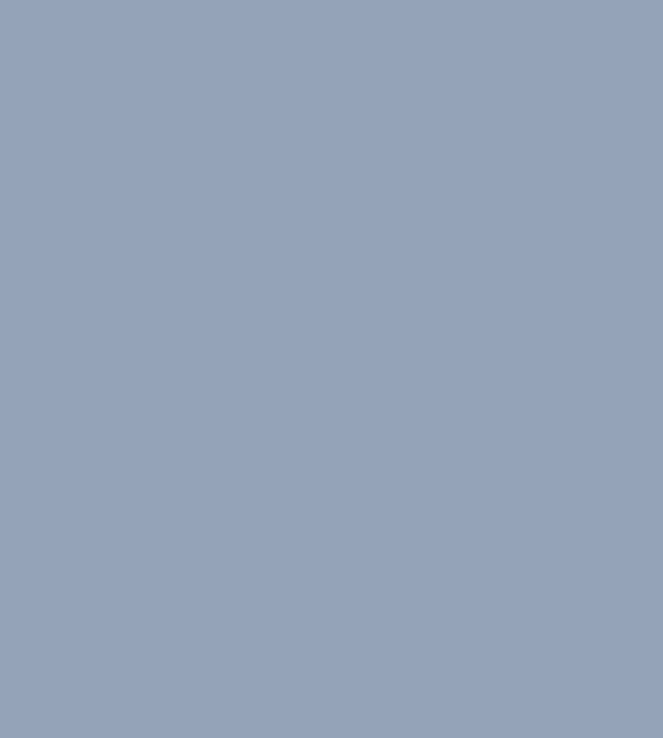
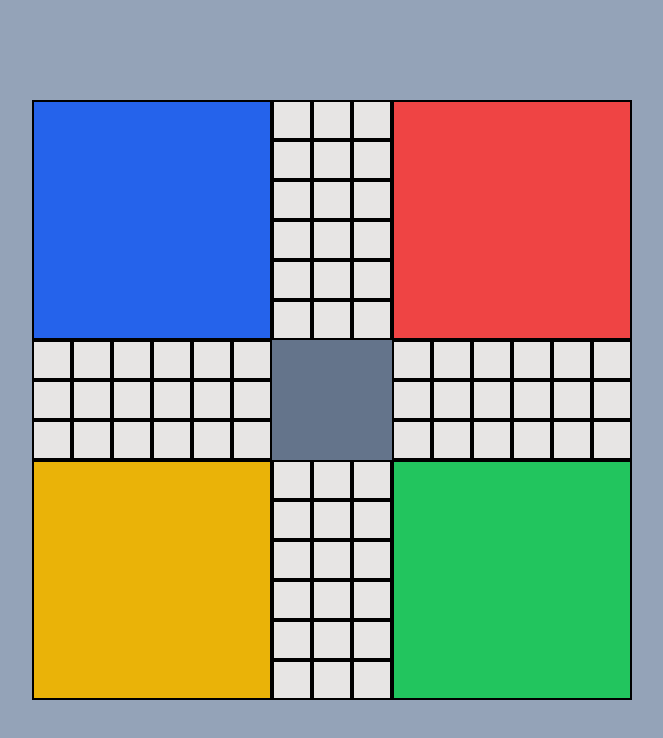
Before and after one commit to dipscodes/react-ludo, a React (Create React App) app: page / in a window 1280 px wide. Shown: the top 738 px of the page, without its empty margins (308-971 px from the left). Built offline with nearby package versions, Linux system fonts and the light colour scheme.

Commit message:
Board ui first render done

```diff
--- /dev/null
+++ b/src/Components/Board.tsx
@@ -0,0 +1,67 @@
+import StepBox from "./StepBox";
+
+const Board = () => {
+  return (
+    <div
+      id="ludo-board"
+      className="w-[600px] h-[600px] min-h-[600px] min-w-[600px] bg-slate-500 rounded-md flex flex-col"
+    >
+      <div className="w-[600px] h-[240px] min-w-[600px] min-h-[240px] bg-zinc-600 flex flex-row justify-normal">
+        <div
+          id="house-blue"
+          className="w-[240px] h-[240px] min-w-[240px] min-h-[240px] border-2 border-solid border-black bg-blue-600"
+        ></div>
+        <div className="w-[120px] h-[240px] min-w-[120px] min-h-[240px] bg-emerald-500 flex flex-row flex-wrap">
+          {Array(18)
+            .fill(true)
+            .map((item, index) => (
+              <StepBox key={index} />
+            ))}
+        </div>
+        <div
+          id="house-red"
+          className="w-[240px] h-[240px] min-w-[240px] min-h-[240px] border-2 border-solid border-black bg-red-500"
+        ></div>
+      </div>
+      <div className="w-[600px] h-[120px] min-w-[600px] min-h-[120px] flex flex-row flex-wrap">
+        <div className="w-[240px] h-[120px] min-w-[240px] min-h-[120px] bg-zinc-600 flex flex-row flex-wrap">
+          {Array(18)
+            .fill(true)
+            .map((item, index) => (
+              <StepBox key={index} />
+            ))}
+        </div>
+        <div
+          id="finish-box"
+          className="w-[120px] h-[120px] min-w-[120px] min-h-[120px]"
+        ></div>
+        <div className="w-[240px] h-[120px] min-w-[240px] min-h-[120px] bg-zinc-600 flex flex-row flex-wrap">
+          {Array(18)
+            .fill(true)
+            .map((item, index) => (
+              <StepBox key={index} />
+            ))}
+        </div>
+      </div>
+      <div className="w-[600px] h-[240px] min-w-[600px] min-h-[240px] bg-zinc-600 flex flex-row justify-normal">
+        <div
+          id="house-yellow"
+          className="w-[240px] h-[240px] min-w-[240px] min-h-[240px] border-2 border-solid border-black bg-yellow-500"
+        ></div>
+        <div className="w-[120px] h-[240px] min-w-[120px] min-h-[240px] bg-emerald-500 flex flex-row flex-wrap">
+          {Array(18)
+            .fill(true)
+            .map((item, index) => (
+              <StepBox key={index} />
+            ))}
+        </div>
+        <div
+          id="house-green"
+          className="w-[240px] h-[240px] min-w-[240px] min-h-[240px] border-2 border-solid border-black bg-green-500"
+        ></div>
+      </div>
+    </div>
+  );
+};
+
+export default Board;
--- a/src/Components/Dice.tsx
+++ b/src/Components/Dice.tsx
@@ -1,5 +1,5 @@
 const Dice = () => {
-  return <div>DIce</div>;
+  return <div>Dice</div>;
 };
 
 export default Dice;
--- a/src/Components/Display.tsx
+++ b/src/Components/Display.tsx
@@ -1,5 +1,11 @@
+import Board from "./Board";
+
 const Display = () => {
-  return <div className="w-full h-full"></div>;
+  return (
+    <div className="w-full h-full flex flex-row justify-center items-center">
+      <Board />
+    </div>
+  );
 };
 
 export default Display;
--- a/src/Components/StepBox.tsx
+++ b/src/Components/StepBox.tsx
@@ -1,7 +1,9 @@
 import React from "react";
 
 const StepBox = () => {
-  return <div>StepBox</div>;
+  return (
+    <div className="w-[40px] h-[40px] bg-stone-200 border-2 border-solid border-black"></div>
+  );
 };
 
 export default StepBox;
```
